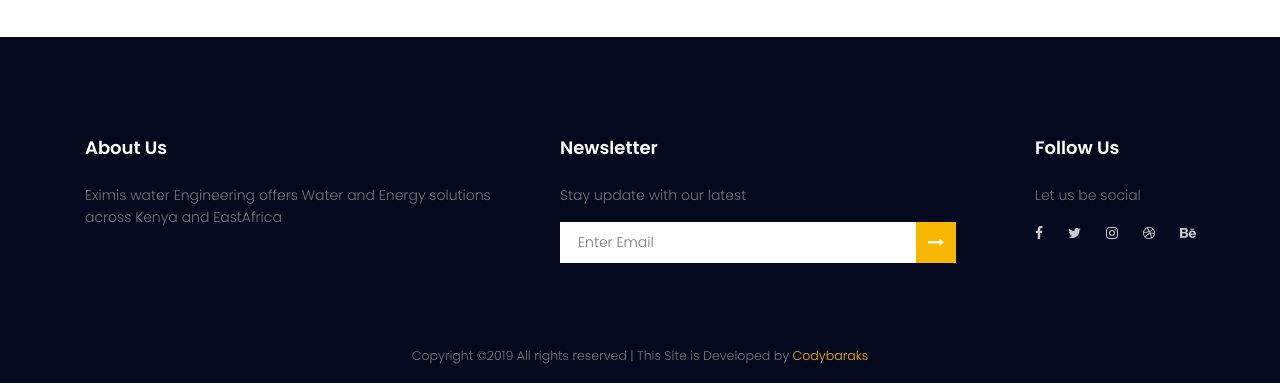
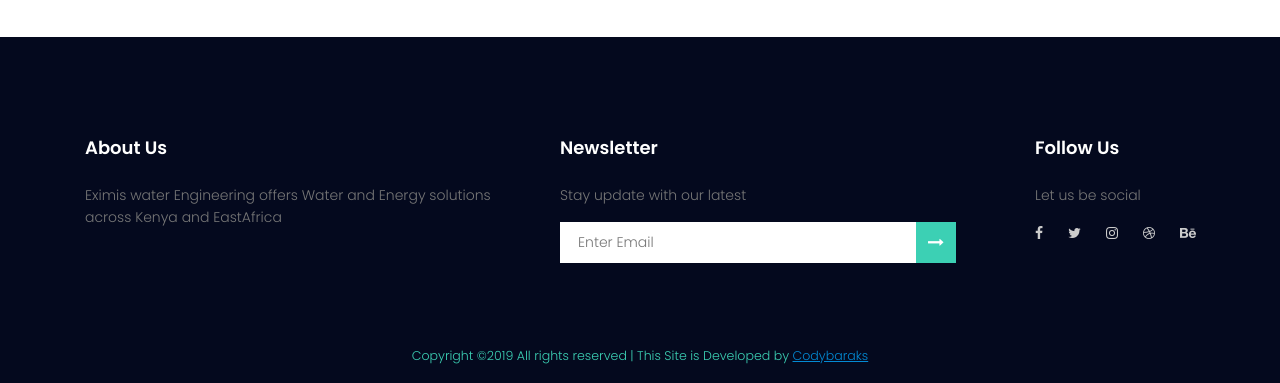
Before and after one commit to codybaraks/Dennis_web, a Flask app: page / in a window 1280 px wide. Shown: the part 5960-6343 px from the top of the page. Run offline with Flask 2, Linux system fonts and the light colour scheme; some libraries are stand-ins or nearby versions.

Commit message:
cms and Design layout

```diff
--- a/static/css/main.css
+++ b/static/css/main.css
@@ -2940,7 +2940,7 @@ body.mobile-nav-active #mobile-nav-toggle {
 }
 /*change color*/
 .single-footer-widget .click-btn {
-  background-color: #fab700;
+  background-color: #3CD0B4; /*fab700*/
   color: #fff;
   border-radius: 0;
   border-top-left-radius: 0px;
@@ -3010,12 +3010,21 @@ body.mobile-nav-active #mobile-nav-toggle {
 /*Position the footer-text center*/
 .position
 {
+
    font-size: 0.9em;
      text-align: center;
      position: absolute;
      bottom: 0;
      vertical-align: bottom;
      width:100%;
+
+}
+.position p {
+  color: #3CD0B4;
+}
+.position p a{
+  color: #038AD4;
+  text-decoration: underline;
 }
 .footer-text a, .footer-text i {
   color: #fab700;
--- a/templates/index.html
+++ b/templates/index.html
@@ -368,7 +368,7 @@
     <div class="container">
         <div class="row justify-content-center">
             <div class="col-md-12 pb-30 header-text text-center">
-                <h1 class="mb-10 text-primary">Enjoy our Client’s Feedback</h1>
+                <h1 class="mb-10 text-white">Enjoy our Client’s Feedback</h1>
                 <p class="text-white">
                     Who are in extremely love with eco friendly system..
                 </p>
```
